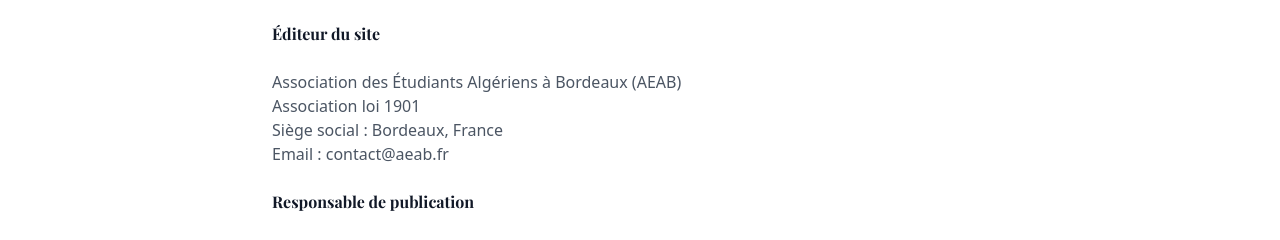
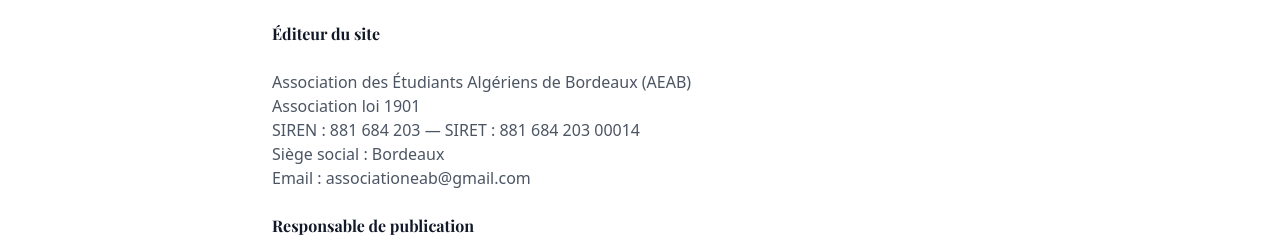
Before and after one commit to Abdeldjebarweb/CLAUDE-LOGICIAL, a Next.js app: page /mentions-legales in a window 1280 px wide. Shown: the part 207-447 px from the top of the page. Built offline with nearby package versions, Linux system fonts and the light colour scheme; no server answers; the database is empty.

Commit message:
Update page.tsx

```diff
--- a/app/(public)/mentions-legales/page.tsx
+++ b/app/(public)/mentions-legales/page.tsx
@@ -7,7 +7,7 @@
         <h1 className="font-heading text-3xl font-bold text-gray-900 mb-8">Mentions légales</h1>
         <div className="prose prose-gray max-w-none space-y-6 text-gray-600">
           <h3 className="font-heading font-bold text-gray-900">Éditeur du site</h3>
-          <p>Association des Étudiants Algériens à Bordeaux (AEAB)<br/>Association loi 1901<br/>Siège social : Bordeaux, France<br/>Email : contact@aeab.fr</p>
+          <p>Association des Étudiants Algériens de Bordeaux (AEAB)<br/>Association loi 1901<br/>SIREN : 881 684 203 — SIRET : 881 684 203 00014<br/>Siège social : Bordeaux<br/>Email : associationeab@gmail.com</p>
           <h3 className="font-heading font-bold text-gray-900">Responsable de publication</h3>
           <p>Le Président de l&apos;AEAB</p>
           <h3 className="font-heading font-bold text-gray-900">Hébergement</h3>
```
